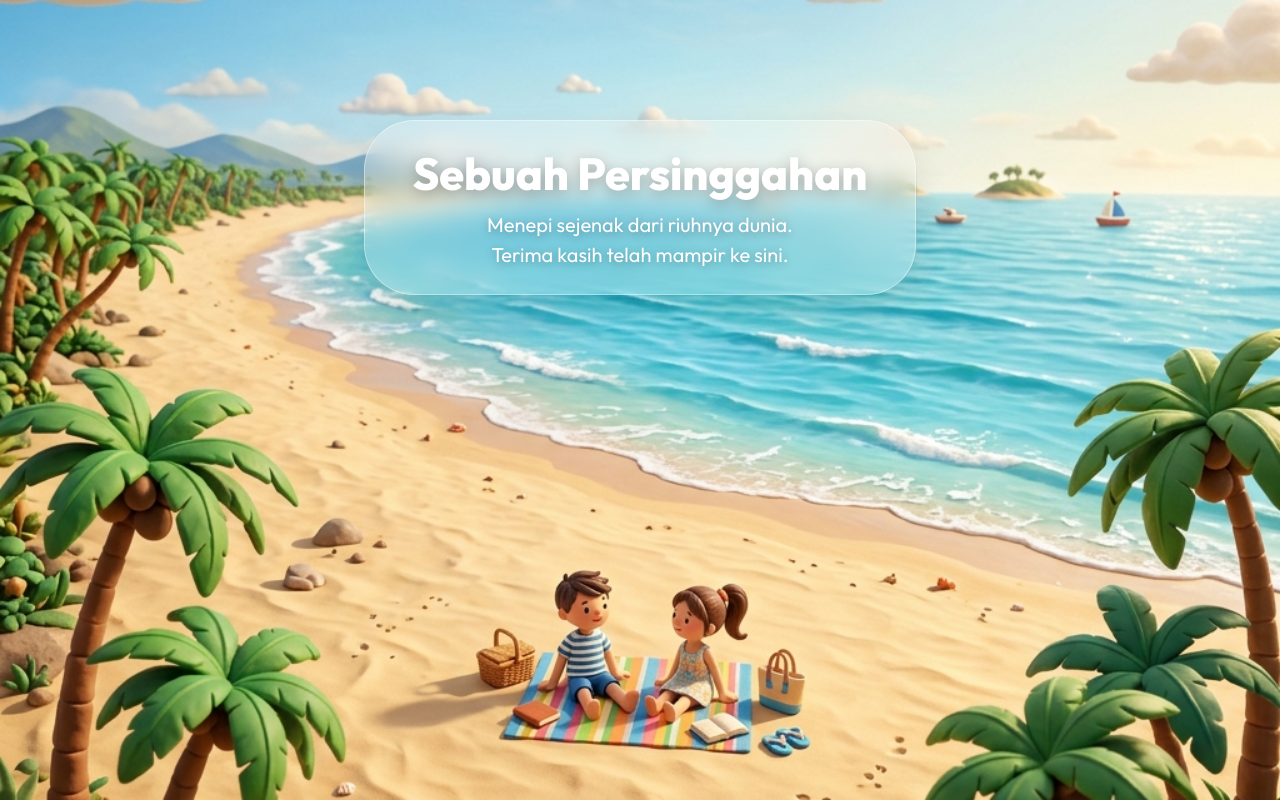
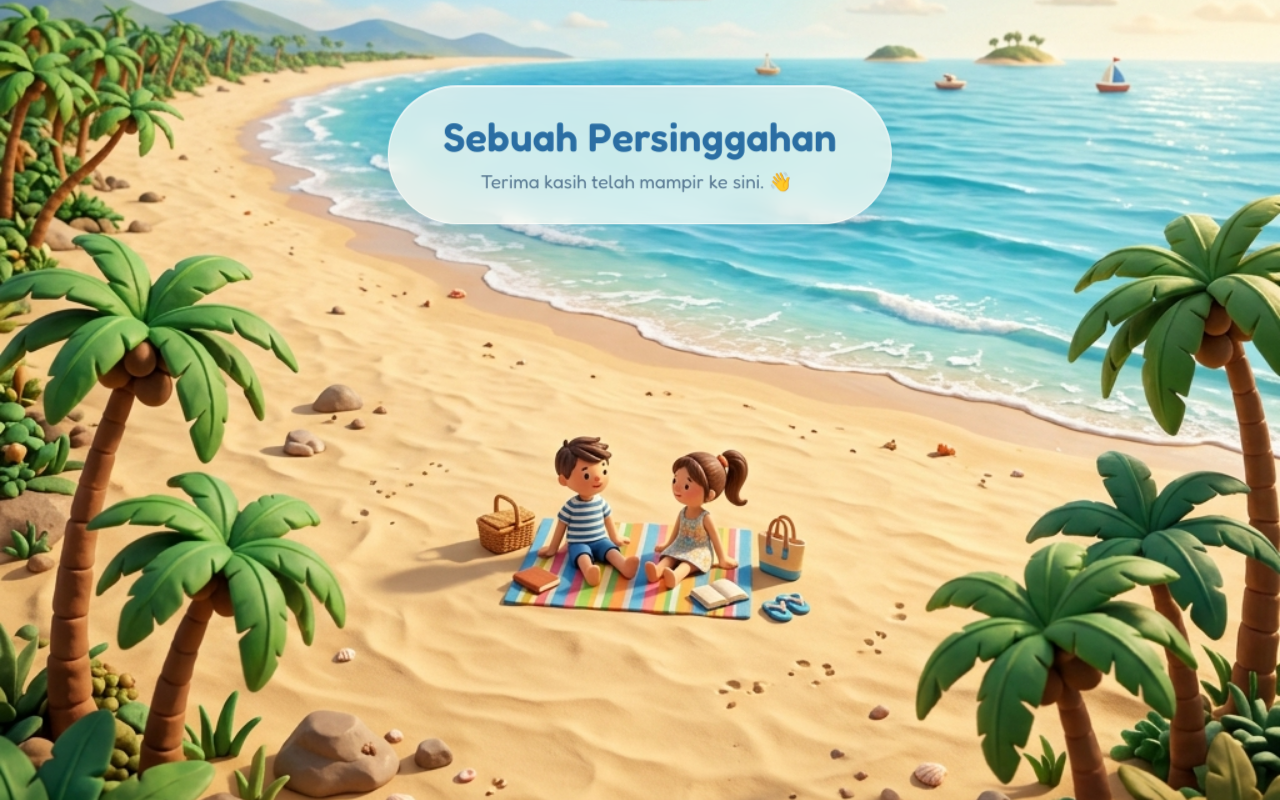
Before and after one commit to luckywirasakti/singgah, a website built with Vite: page index.html in a window 1280 px wide. Built offline with nearby package versions, Linux system fonts and the light colour scheme.

Commit message:
fix design

```diff
--- a/index.html
+++ b/index.html
@@ -8,7 +8,7 @@
     <meta name="description" content="Sebuah tempat persinggahan yang hangat dan nyaman.">
     <link rel="preconnect" href="https://fonts.googleapis.com">
     <link rel="preconnect" href="https://fonts.gstatic.com" crossorigin>
-    <link href="https://fonts.googleapis.com/css2?family=Outfit:wght@300;400;600;800&display=swap" rel="stylesheet">
+    <link href="https://fonts.googleapis.com/css2?family=Fredoka:wght@400;500;600;700&family=Quicksand:wght@400;500;600&display=swap" rel="stylesheet">
   </head>
   <body>
     <div id="app"></div>
--- a/src/main.ts
+++ b/src/main.ts
@@ -4,7 +4,42 @@ document.querySelector<HTMLDivElement>('#app')!.innerHTML = `
   <img src="/beach-scene-zoomed.png" alt="Sebuah persinggahan yang damai" class="scene-img" />
 
   <div class="greeting-overlay">
-    <h1 class="greeting-text">Sebuah Persinggahan</h1>
-    <p class="greeting-subtext">Menepi sejenak dari riuhnya dunia.<br/>Terima kasih telah mampir ke sini.</p>
+    <h1 class="greeting-text"></h1>
+    <p class="greeting-subtext"></p>
   </div>
 `
+
+const heading = document.querySelector<HTMLHeadingElement>('.greeting-text')!
+const subtext = document.querySelector<HTMLParagraphElement>('.greeting-subtext')!
+
+const HEADING_TEXT = 'Sebuah Persinggahan'
+const SUBTEXT_TEXT = 'Terima kasih telah mampir ke sini. 👋'
+
+/** Types `text` into `el` one character at a time, showing a blinking caret. */
+function typeInto(el: HTMLElement, text: string, speed: number): Promise<void> {
+  return new Promise((resolve) => {
+    el.classList.add('typing')
+    let i = 0
+    const tick = () => {
+      el.innerHTML = text.slice(0, i).replace(/\n/g, '<br/>')
+      if (i < text.length) {
+        i++
+        setTimeout(tick, speed)
+      } else {
+        resolve()
+      }
+    }
+    tick()
+  })
+}
+
+async function run() {
+  await typeInto(heading, HEADING_TEXT, 70)
+  heading.classList.remove('typing')
+  await new Promise((r) => setTimeout(r, 350))
+  await typeInto(subtext, SUBTEXT_TEXT, 35)
+  // caret stays blinking on the subtext once finished
+}
+
+// small delay so the scene settles before the greeting starts typing
+setTimeout(run, 500)
--- a/src/style.css
+++ b/src/style.css
@@ -5,7 +5,7 @@
 }
 
 body {
-  font-family: 'Outfit', sans-serif;
+  font-family: 'Quicksand', sans-serif;
   width: 100vw;
   height: 100vh;
   overflow: hidden;
@@ -25,7 +25,7 @@ body {
   width: 100%;
   height: 100%;
   object-fit: cover;
-  object-position: center center;
+  object-position: center 78%;
   position: absolute;
   top: 0;
   left: 0;
@@ -34,45 +34,78 @@ body {
   -webkit-user-drag: none;
 }
 
+/* ── Greeting card ───────────────────────────────────────────────
+   A soft, warm card that matches the clay/pastel tone of the scene:
+   creamy translucent surface, gentle warm border, rounded corners. */
 .greeting-overlay {
   position: absolute;
-  top: 15%;
+  top: 11%;
+  left: 50%;
+  transform: translateX(-50%);
   z-index: 10;
   text-align: center;
-  background: rgba(255, 255, 255, 0.25);
-  backdrop-filter: blur(12px);
-  -webkit-backdrop-filter: blur(12px);
-  padding: 1.5rem 3rem;
-  border-radius: 50px;
-  box-shadow: 0 15px 35px rgba(0, 0, 0, 0.1);
-  border: 1px solid rgba(255, 255, 255, 0.4);
-  animation: float 5s ease-in-out infinite;
+  background: rgba(255, 251, 244, 0.72);
+  backdrop-filter: blur(10px) saturate(1.1);
+  -webkit-backdrop-filter: blur(10px) saturate(1.1);
+  padding: 1.6rem 3.4rem;
+  border-radius: 999px;
+  box-shadow:
+    0 18px 40px rgba(70, 110, 150, 0.22),
+    inset 0 1px 0 rgba(255, 255, 255, 0.6);
+  border: 1px solid rgba(255, 255, 255, 0.65);
+  animation: float 6s ease-in-out infinite;
   pointer-events: none;
 }
 
 .greeting-text {
-  font-size: 2.8rem;
-  font-weight: 800;
-  color: #fff;
-  text-shadow: 0 4px 15px rgba(0,0,0,0.3);
-  margin-bottom: 0.5rem;
+  font-family: 'Fredoka', sans-serif;
+  font-size: 2.5rem;
+  font-weight: 600;
+  color: #2b6ea3;
+  letter-spacing: 0.3px;
+  margin-bottom: 0.45rem;
+  min-height: 1.2em; /* reserve the line so the oval doesn't pop in */
 }
 
 .greeting-subtext {
-  font-size: 1.25rem;
-  font-weight: 500;
-  color: #fff;
-  text-shadow: 0 2px 10px rgba(0,0,0,0.3);
-  line-height: 1.5;
+  font-family: 'Fredoka', sans-serif;
+  font-size: 1.18rem;
+  font-weight: 400;
+  color: #5a7a93;
+  line-height: 1.55;
+  min-height: 1.6em; /* reserve one line while typing */
+}
+
+/* blinking caret on whichever line is currently typing */
+.greeting-text.typing::after,
+.greeting-subtext.typing::after {
+  content: '';
+  display: inline-block;
+  width: 3px;
+  height: 1em;
+  margin-left: 4px;
+  background: currentColor;
+  border-radius: 2px;
+  vertical-align: text-bottom;
+  animation: blink 0.8s step-end infinite;
+}
+
+@keyframes blink {
+  0%, 100% { opacity: 1; }
+  50% { opacity: 0; }
 }
 
 @keyframes float {
-  0%, 100% { transform: translateY(0); }
-  50% { transform: translateY(-15px); }
+  0%, 100% { transform: translateX(-50%) translateY(0); }
+  50% { transform: translateX(-50%) translateY(-12px); }
 }
 
 @media (max-width: 768px) {
-  .greeting-text { font-size: 2rem; }
-  .greeting-subtext { font-size: 1.05rem; }
-  .greeting-overlay { padding: 1rem 1.5rem; top: 12%; }
+  .greeting-overlay {
+    top: 20%;
+    padding: 1.4rem 2.4rem;
+    border-radius: 999px;
+  }
+  .greeting-text { font-size: 1.9rem; }
+  .greeting-subtext { font-size: 1rem; }
 }
```
